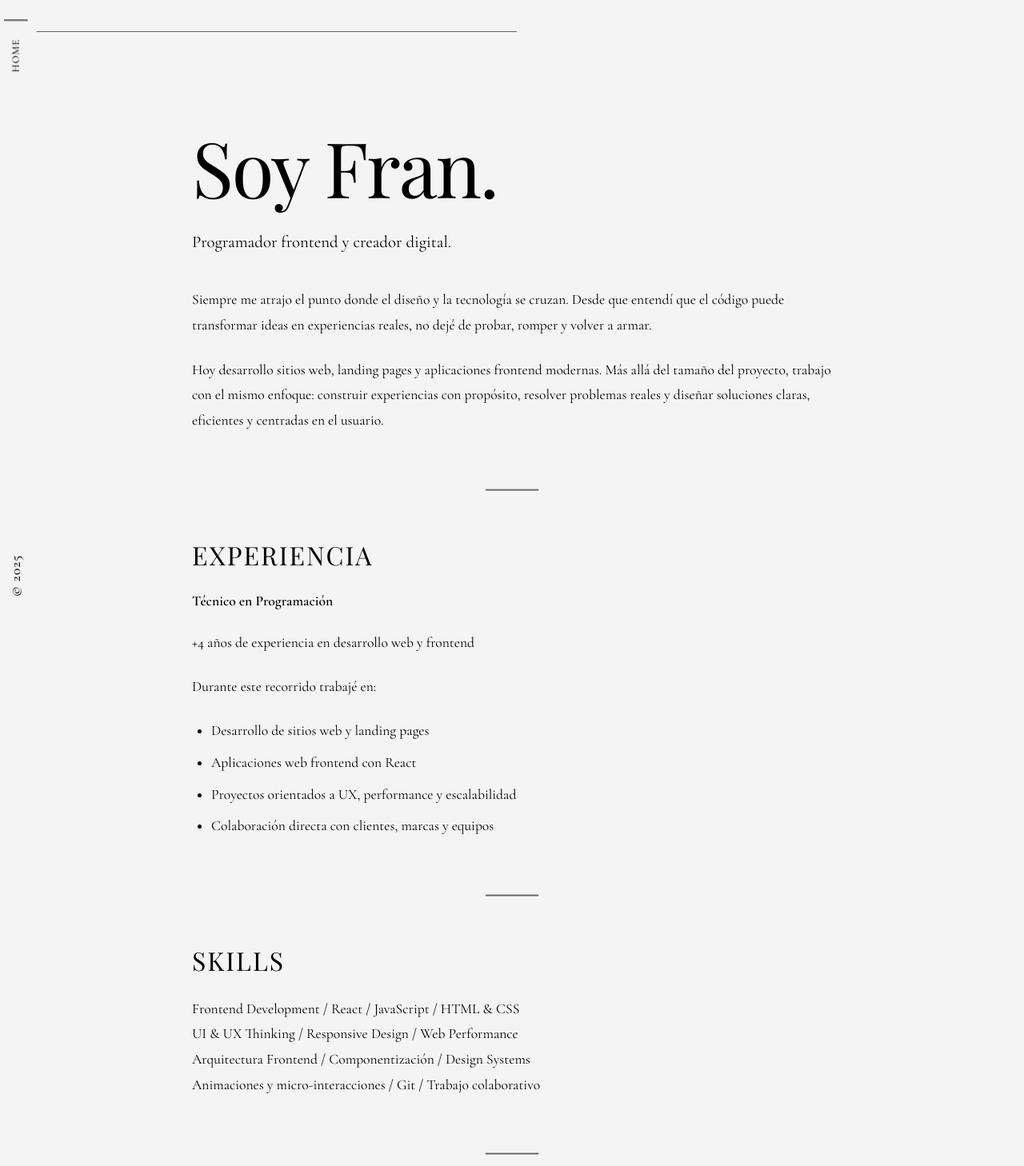
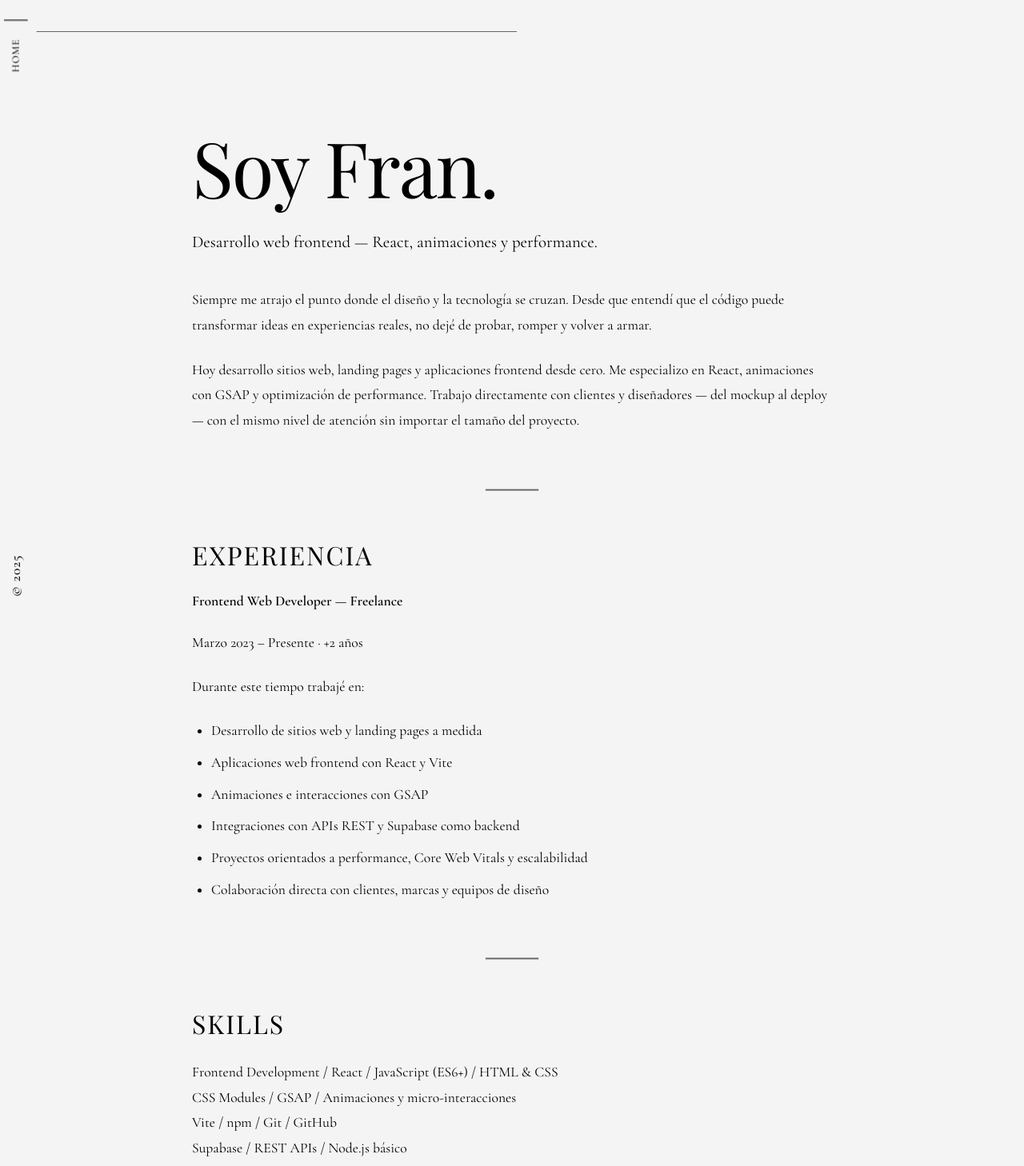
Before and after one commit to franuncal/FRANUNCAL-PORTFOLIO-WEB, a React (Vite) app: page /sobre-mi in a window 1280 px wide. Shown: the top 1458 px of the page at 80% size. Built offline with nearby package versions, Linux system fonts and the light colour scheme; a web font is replaced by a local one.

Commit message:
modificando texto sobre mi

```diff
--- a/src/components/Sobremi/SobreMi.jsx
+++ b/src/components/Sobremi/SobreMi.jsx
@@ -18,7 +18,7 @@ export const SobreMi = () => {
             <h1 className="sobre-mi-title">Soy Fran.</h1>
 
             <p className="sobre-mi-intro">
-              Programador frontend y creador digital.
+              Desarrollo web frontend — React, animaciones y performance.
             </p>
 
             <div className="sobre-mi-description">
@@ -31,39 +31,36 @@ export const SobreMi = () => {
 
               <p>
                 Hoy desarrollo sitios web, landing pages y aplicaciones frontend
-                modernas. Más allá del tamaño del proyecto, trabajo con el mismo
-                enfoque: construir experiencias con propósito, resolver
-                problemas reales y diseñar soluciones claras, eficientes y
-                centradas en el usuario.
+                desde cero. Me especializo en React, animaciones con GSAP y
+                optimización de performance. Trabajo directamente con clientes y
+                diseñadores — del mockup al deploy — con el mismo nivel de
+                atención sin importar el tamaño del proyecto.
               </p>
-
-              {/* <p className="quote-text">
-                Esta idea resume mucho de cómo encaro mi trabajo:
-              </p> */}
-
-              {/* <blockquote className="quote">
-                &quot;La simplicidad es una de las cosas más difíciles de
-                lograr.&quot;
-                <cite>— Jorge Luis Borges</cite>
-              </blockquote> */}
 
               <div className="section-divider">⸻</div>
 
               <h2 className="section-title">EXPERIENCIA</h2>
 
               <p className="section-subtitle">
-                <strong>Técnico en Programación</strong>
+                <strong>Frontend Web Developer — Freelance</strong>
               </p>
               <p className="section-subtitle">
-                +4 años de experiencia en desarrollo web y frontend
+                Marzo 2023 – Presente · +2 años
               </p>
 
-              <p>Durante este recorrido trabajé en:</p>
+              <p>Durante este tiempo trabajé en:</p>
               <ul className="experience-list">
-                <li>Desarrollo de sitios web y landing pages</li>
-                <li>Aplicaciones web frontend con React</li>
-                <li>Proyectos orientados a UX, performance y escalabilidad</li>
-                <li>Colaboración directa con clientes, marcas y equipos</li>
+                <li>Desarrollo de sitios web y landing pages a medida</li>
+                <li>Aplicaciones web frontend con React y Vite</li>
+                <li>Animaciones e interacciones con GSAP</li>
+                <li>Integraciones con APIs REST y Supabase como backend</li>
+                <li>
+                  Proyectos orientados a performance, Core Web Vitals y
+                  escalabilidad
+                </li>
+                <li>
+                  Colaboración directa con clientes, marcas y equipos de diseño
+                </li>
               </ul>
 
               <div className="section-divider">⸻</div>
@@ -71,18 +68,20 @@ export const SobreMi = () => {
               <h2 className="section-title">SKILLS</h2>
 
               <p className="skills-text">
-                Frontend Development / React / JavaScript / HTML & CSS
+                Frontend Development / React / JavaScript (ES6+) / HTML & CSS
                 <br />
-                UI & UX Thinking / Responsive Design / Web Performance
+                CSS Modules / GSAP / Animaciones y micro-interacciones
                 <br />
-                Arquitectura Frontend / Componentización / Design Systems
+                Vite / npm / Git / GitHub
                 <br />
-                Animaciones y micro-interacciones / Git / Trabajo colaborativo
+                Supabase / REST APIs / Node.js básico
+                <br />
+                Responsive Design / Web Performance / Core Web Vitals
+                <br />
+                Figma / Trabajo colaborativo con diseño y producto
               </p>
 
               <div className="section-divider">⸻</div>
-
-              {/* <h2 className="section-title">AGRADECIMIENTOS</h2> */}
 
               <p>
                 Gran parte de este portfolio es trabajo en equipo. Hoy es muy
```
